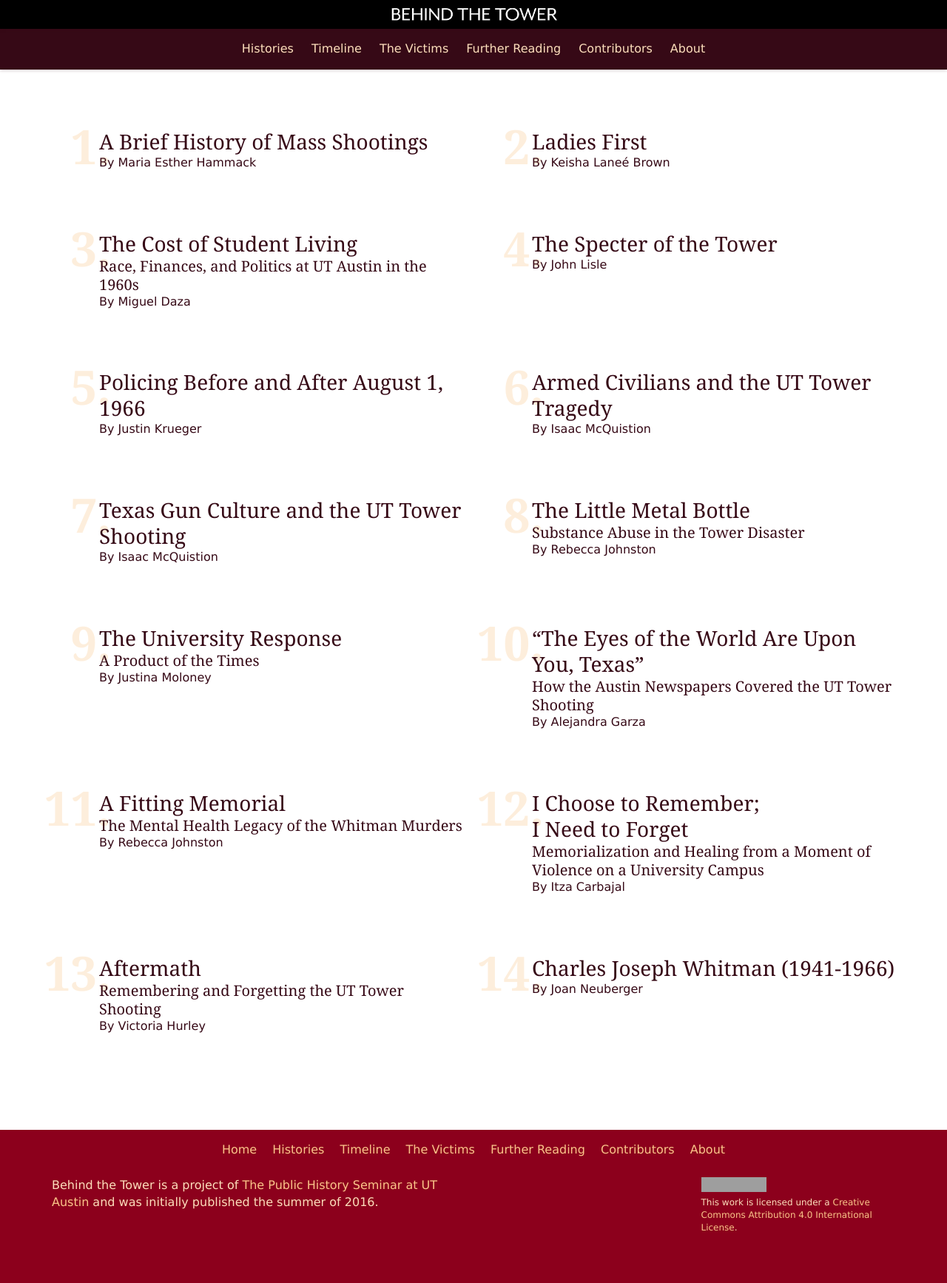
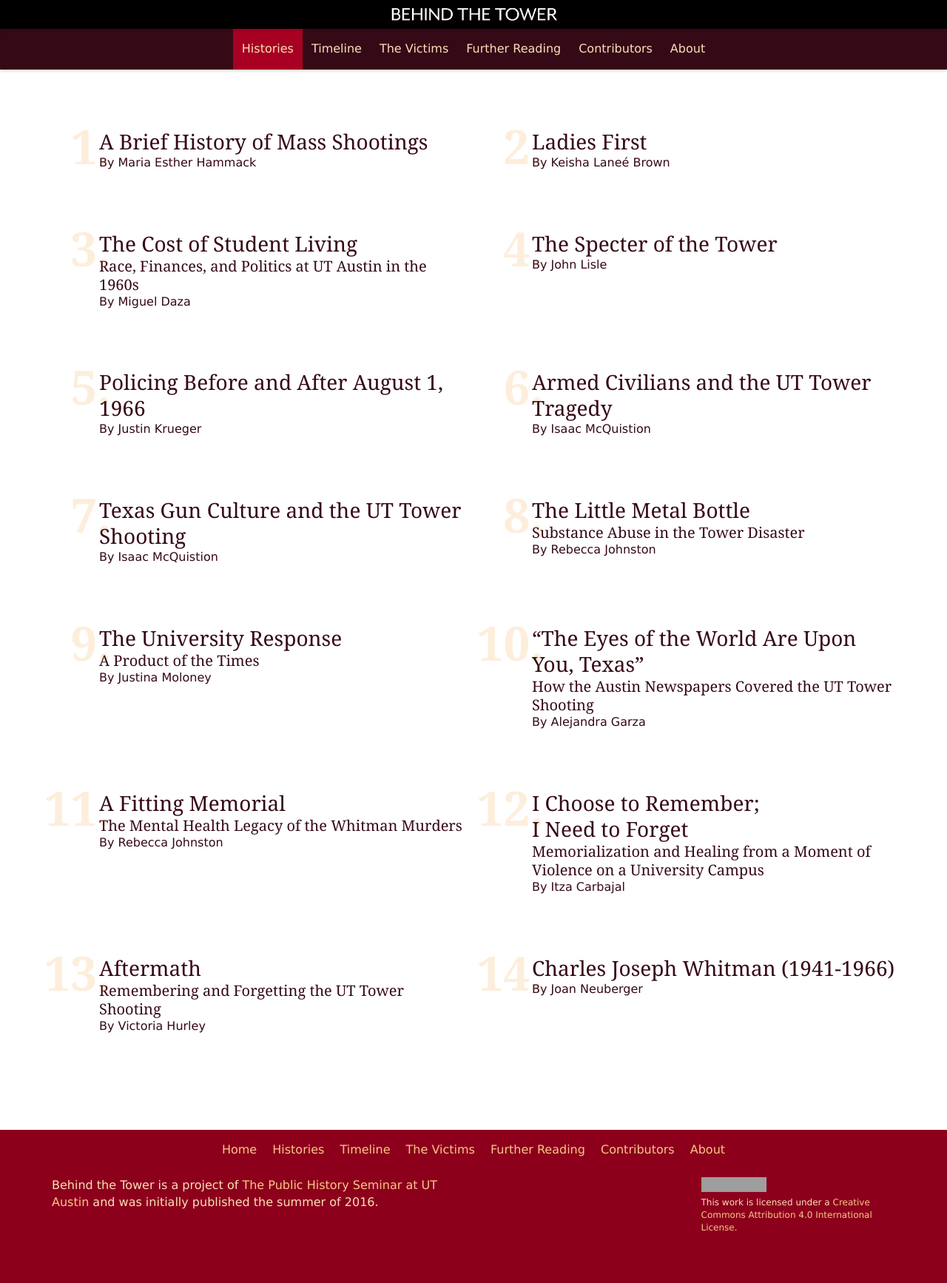
Before and after one commit to utexas-public-history/tower, a Jekyll site: the page built from histories.html, in a window 1280 px wide. Shown: the whole page at 74% size. Built offline with Jekyll 4.4.1, drawn with Linux system fonts in a browser that asks for light colours; grey boxes are pictures that could not be loaded.

Commit message:
Fixed nav highlight for Histories page

```diff
--- a/_includes/header.html
+++ b/_includes/header.html
@@ -29,7 +29,7 @@
     <div class="row">
       <div class="col-xs-12">
         <ul><!--
-          {% if page.nav_highlight == 'essays' -%}
+          {% if page.nav_highlight == 'histories' -%}
             --><li><a href="{{ site.baseurl }}/histories" class="here">Histories</a></li><!--
           {% else -%}
             --><li><a href="{{ site.baseurl }}/histories">Histories</a></li><!--
```
